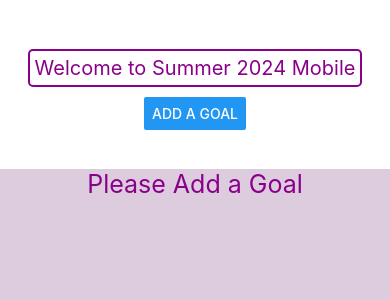
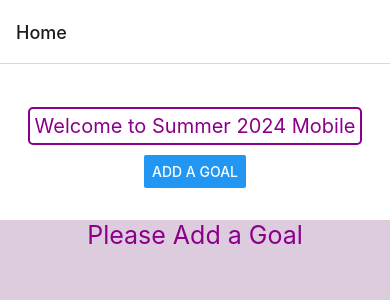
Before and after one commit to cold-flatwhite/Summer24, a React Native app: screen / in a window 390 px wide. Shown: the top 300 px of the page. Built offline with nearby package versions, Linux system fonts and the light colour scheme.

Commit message:
Made a native stack navigator and assgined Home as the first screen

```diff
--- a/App.js
+++ b/App.js
@@ -2,7 +2,16 @@
 import React from "react";
 import Home from "./Component/Home";
 import { NavigationContainer } from "@react-navigation/native";
+import { createNativeStackNavigator } from "@react-navigation/native-stack";
+
+const Stack = createNativeStackNavigator();
 
 export default function App() {
-  return <NavigationContainer><Home/></NavigationContainer>;
+  return (
+    <NavigationContainer>
+      <Stack.Navigator>
+        <Stack.Screen name="Home" component={Home} />
+      </Stack.Navigator>
+    </NavigationContainer>
+  );
 }
--- a/package.json
+++ b/package.json
@@ -10,12 +10,13 @@
   },
   "dependencies": {
     "@react-navigation/native": "^6.1.18",
+    "@react-navigation/native-stack": "^6.10.1",
     "expo": "~51.0.17",
     "expo-status-bar": "~1.12.1",
     "react": "18.2.0",
     "react-native": "0.74.2",
-    "react-native-screens": "3.31.1",
-    "react-native-safe-area-context": "4.10.1"
+    "react-native-safe-area-context": "4.10.1",
+    "react-native-screens": "3.31.1"
   },
   "devDependencies": {
     "@babel/core": "^7.20.0"
```
Also changed, not shown: 1 other file (tests, documents, lock files or other folders).
